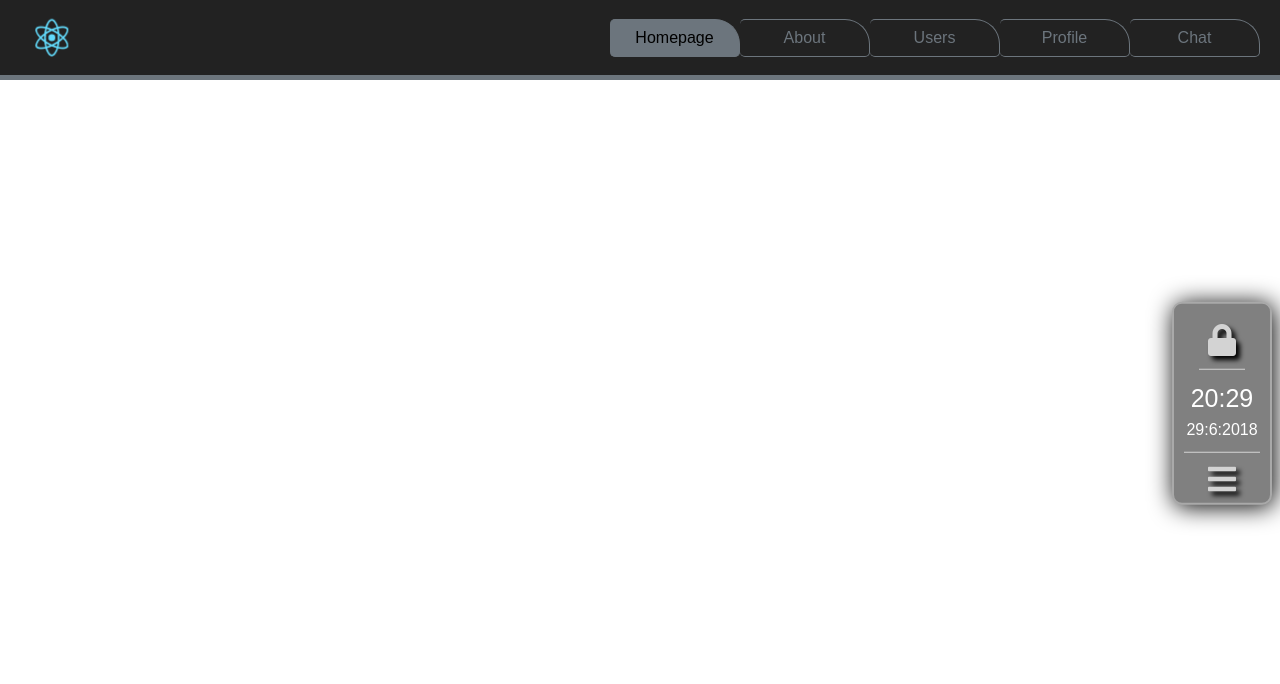
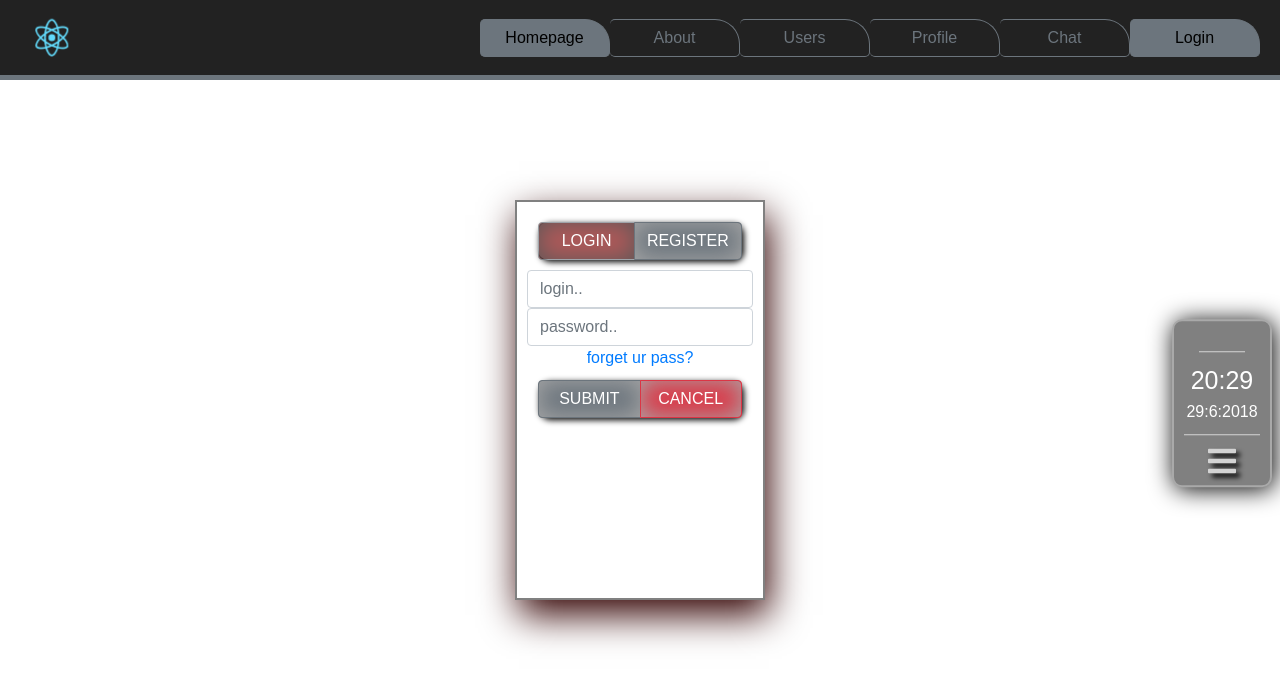
Before and after one commit to AntonySarana/js, a React (Create React App) app in the folder Form/: page /login in a window 1280 px wide. Shown: the top 684 px of the page. Built offline with nearby package versions, Linux system fonts and the light colour scheme.

Commit message:
change button login

```diff
--- a/Form/src/App.js
+++ b/Form/src/App.js
@@ -53,7 +53,7 @@ class App extends Component {
             <Route path = '/users' component = {Users} />
             <Route path = '/profile' component = {Profile} />
             <Route path = '/chat' component = {Chat} />
-            <Route path = '/AuthorizeForm' component = {AuthorizeFrom} />
+            <Route path = '/login' component = {AuthorizeFrom} />
           </div>
         </Router>
 
--- a/Form/src/components/Header/index.js
+++ b/Form/src/components/Header/index.js
@@ -27,6 +27,10 @@ export default (props) => {
             title:'Chat',
             path:'/chat',
         },
+        {
+            title:'Login',
+            path:'/login',
+        },
     ];
 
     return(
--- a/Form/src/components/SidePanel/Profile.js
+++ b/Form/src/components/SidePanel/Profile.js
@@ -19,12 +19,12 @@ export default (props) => {
             <p>age-{age}</p>
             <p>id-{id}</p>
         </div>}
-        {!props.user.name &&
+        {/* !props.user.name &&
           <div>
               <Link to='/AuthorizeForm'>
                   <i className="fas fa-lock fa-2x soc-red"></i>
               </Link>
-          </div>
+          </div> */
         }
       </div>
     )
--- a/Form/src/containers/About/style.css
+++ b/Form/src/containers/About/style.css
@@ -2,6 +2,6 @@
     margin: 20px 120px 20px 20px;
     width: 60%;
     padding: 15px;
-    border:1px solid gray;
-    box-shadow: 3px 3px 20px black;
+    border:2px solid gray;
+    box-shadow: 4px 15px 36px rgb(51, 2, 2);
 }
--- a/Form/src/containers/AuthorizeForm/index.js
+++ b/Form/src/containers/AuthorizeForm/index.js
@@ -89,8 +89,6 @@ class RegForm extends React.Component {
     return(
       <div className='Autorisation'>
         <div className ='Autorisation-window'>
-          <Link to = '/'> <h3
-            className='ActiveUserClose'>X</h3></Link>
           <div className="btn-group" role="group">
             <button
               type="button"
--- a/Form/src/containers/AuthorizeForm/style.css
+++ b/Form/src/containers/AuthorizeForm/style.css
@@ -1,9 +1,7 @@
 .Autorisation {
-  postition: fixed;
   width: 100%;
   margin: 0;
   height: 800px;
-  background-color: #222;
   z-index: 3; }
   .Autorisation .Autorisation-window {
     text-align: center;
@@ -15,8 +13,8 @@
     background-color: white;
     width: 250px;
     height: 400px;
-    border: red solid 2px;
-    box-shadow: 3px 15px 111px darkred; }
+    border: gray solid 2px;
+    box-shadow: 4px 15px 36px #330202; }
   .Autorisation .btn-group {
     width: 90%;
     margin: 10px auto;
--- a/Form/src/containers/AuthorizeForm/style.scss
+++ b/Form/src/containers/AuthorizeForm/style.scss
@@ -1,9 +1,7 @@
 .Autorisation {
-    postition: fixed;
     width: 100%;
     margin:0;
     height: 800px;
-    background-color: #222;
     z-index: 3;
 
   .Autorisation-window {
@@ -16,8 +14,8 @@
     background-color:white;
     width: 250px;
     height: 400px;
-    border:red solid 2px;
-    box-shadow: 3px 15px 111px darkred;
+    border:gray solid 2px;
+    box-shadow: 4px 15px 36px rgb(51, 2, 2);
   }
   .btn-group{
     width:90%;
--- a/Form/src/containers/Profile/style.css
+++ b/Form/src/containers/Profile/style.css
@@ -3,7 +3,7 @@
   .Profile__user {
     padding: 5px 15px;
     border: gray solid 2px;
-    box-shadow: 4px 4px 20px black;
+    box-shadow: 4px 15px 36px #330202;
     width: 60%;
     margin: 0 auto; }
     .Profile__user > div {
--- a/Form/src/containers/Profile/style.scss
+++ b/Form/src/containers/Profile/style.scss
@@ -2,8 +2,8 @@
     margin:15px 15px;
     &__user{
         padding: 5px 15px;
-        border: gray solid 2px;
-        box-shadow: 4px 4px 20px black;
+        border:gray solid 2px;
+    box-shadow: 4px 15px 36px rgb(51, 2, 2);
         width:60%;
         margin: 0 auto;
         >div {
```
